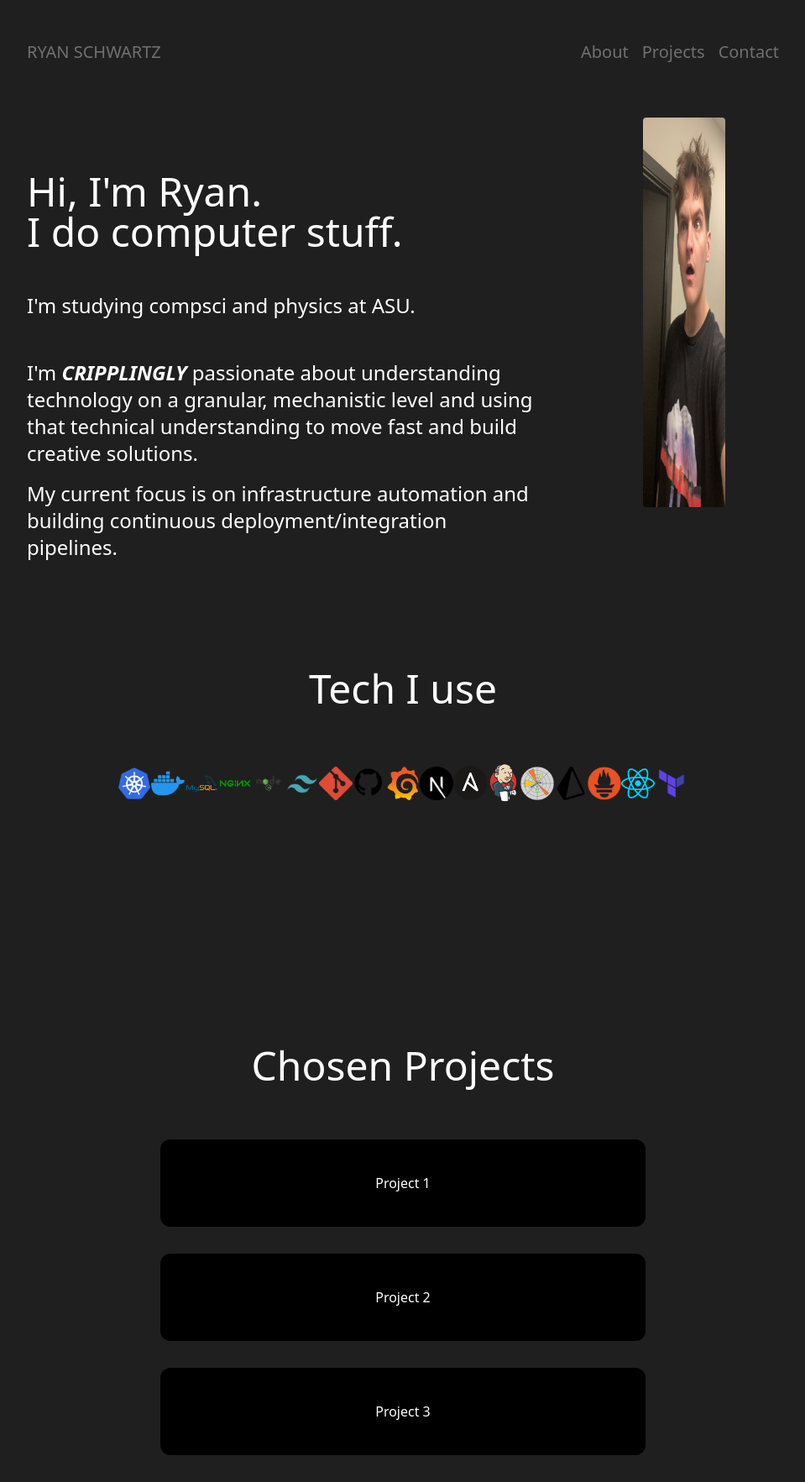
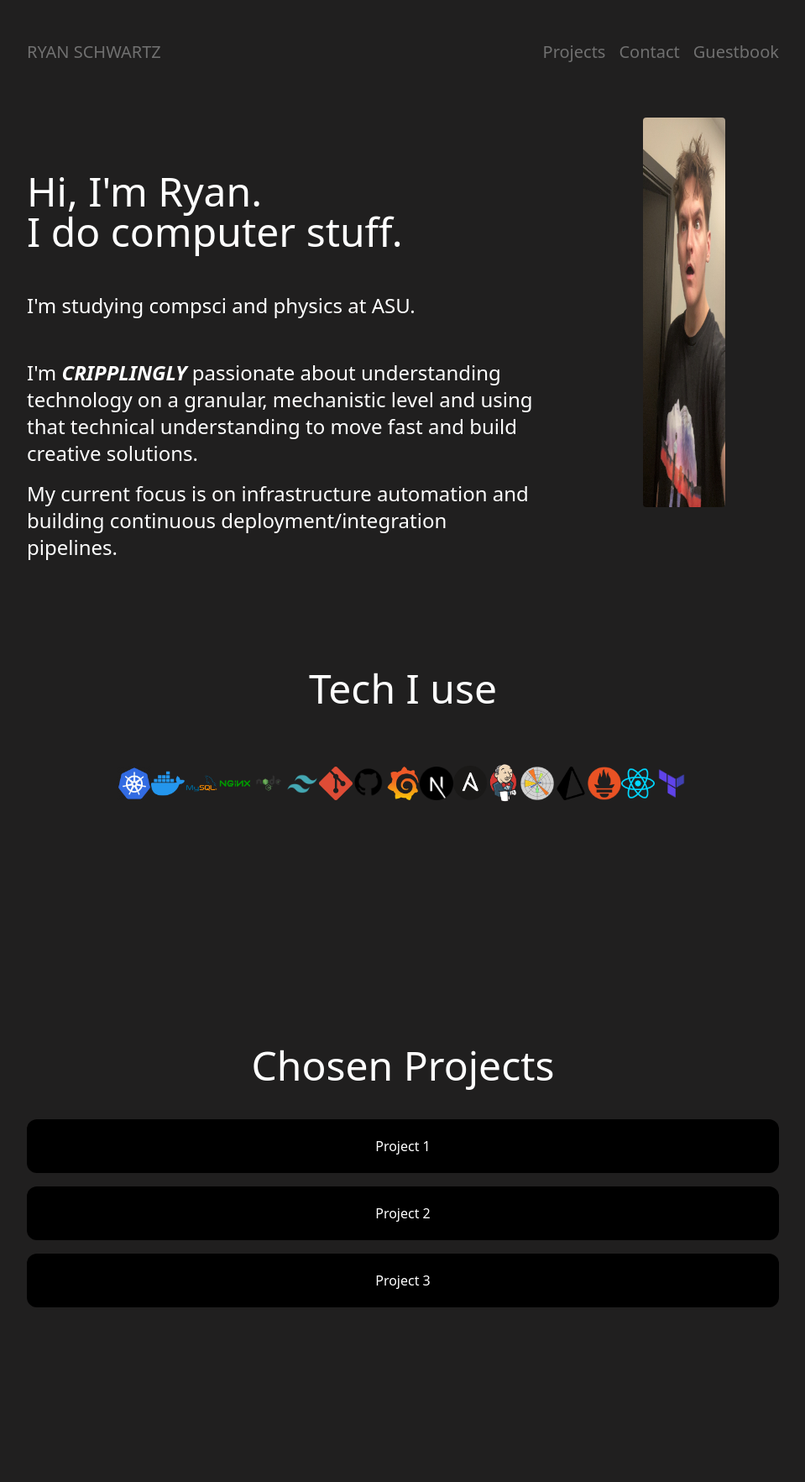
Before and after one commit to machina20/ryanschwartz.io, a Next.js app: page / in a window 1280 px wide. Shown: the whole page at 84% size, without its empty margins (160-1119 px from the left). After the commit the page ends 1693 px from the top, so only its background shows below. Built offline with nearby package versions, Linux system fonts and the light colour scheme.

Commit message:
made the project links and icons not clip

```diff
--- a/src/app/logoRow.tsx
+++ b/src/app/logoRow.tsx
@@ -13,13 +13,15 @@ const LogoGallery = () => {
 	const logos = getLogoFiles();
 
 	return logos.map((logo, index) => (
+		<div>
 			<Image
 				key={index}
-			src={`/logos/${logo}`} // Assuming logos are in the 'logos' folder within the 'public' directory
+				src={`/logos/${logo}`}
 				alt={`Logo ${index}`}
 				width={40}
 				height={40}
 			/>
+		</div>
 	));
 };
 
--- a/src/app/navbar.tsx
+++ b/src/app/navbar.tsx
@@ -7,9 +7,9 @@ export default async function Navbar() {
 			<LinkItem name="RYAN SCHWARTZ"></LinkItem>
 
 			<div className="space-x-4 ">
-				<LinkItem name="About"></LinkItem>
 				<LinkItem name="Projects"></LinkItem>
 				<LinkItem name="Contact"></LinkItem>
+				<LinkItem name="Guestbook"></LinkItem>
 			</div>
 		</nav>
 	);
--- a/src/app/page.tsx
+++ b/src/app/page.tsx
@@ -50,21 +50,23 @@ export default function Home() {
 				<h1 className="flex justify-center text-white pb-8 text-xl lg:text-5xl">
 					Tech I use
 				</h1>
-				<div className="flex items-center justify-center py-8 ">{logos}</div>
+				<div className="w-full flex items-center justify-center py-8 ">
+					{logos}
+				</div>
 			</div>
 
-			<div className="pt-64 flex flex-col items-center">
+			<div className="pt-64 pb-32 flex flex-col items-center">
 				<h1 className="flex justify-center text-white pb-8 text-xl lg:text-5xl">
 					Chosen Projects
 				</h1>
 
-				<button className="mt-8 rounded-xl hover:text-black hover:bg-white transition-all ease-linear duration-300  bg-black text-white py-10 px-64">
+				<button className="w-full py-5 mx-4  rounded-xl hover:text-black hover:bg-white transition-all ease-linear duration-300 bg-black text-white my-2">
 					Project 1
 				</button>
-				<button className="mt-8 rounded-xl hover:text-black hover:bg-white transition-all ease-linear duration-300  bg-black text-white py-10 px-64">
+				<button className="w-full py-5 mx-4  rounded-xl hover:text-black hover:bg-white transition-all ease-linear duration-300 bg-black text-white my-2">
 					Project 2
 				</button>
-				<button className="my-8 rounded-xl hover:text-black hover:bg-white transition-all ease-linear duration-300  bg-black text-white py-10 px-64">
+				<button className="w-full py-5 mx-4  rounded-xl hover:text-black hover:bg-white transition-all ease-linear duration-300 bg-black text-white my-2 ">
 					Project 3
 				</button>
 			</div>
```
Lines whose indentation alone changed are shown as unchanged.
